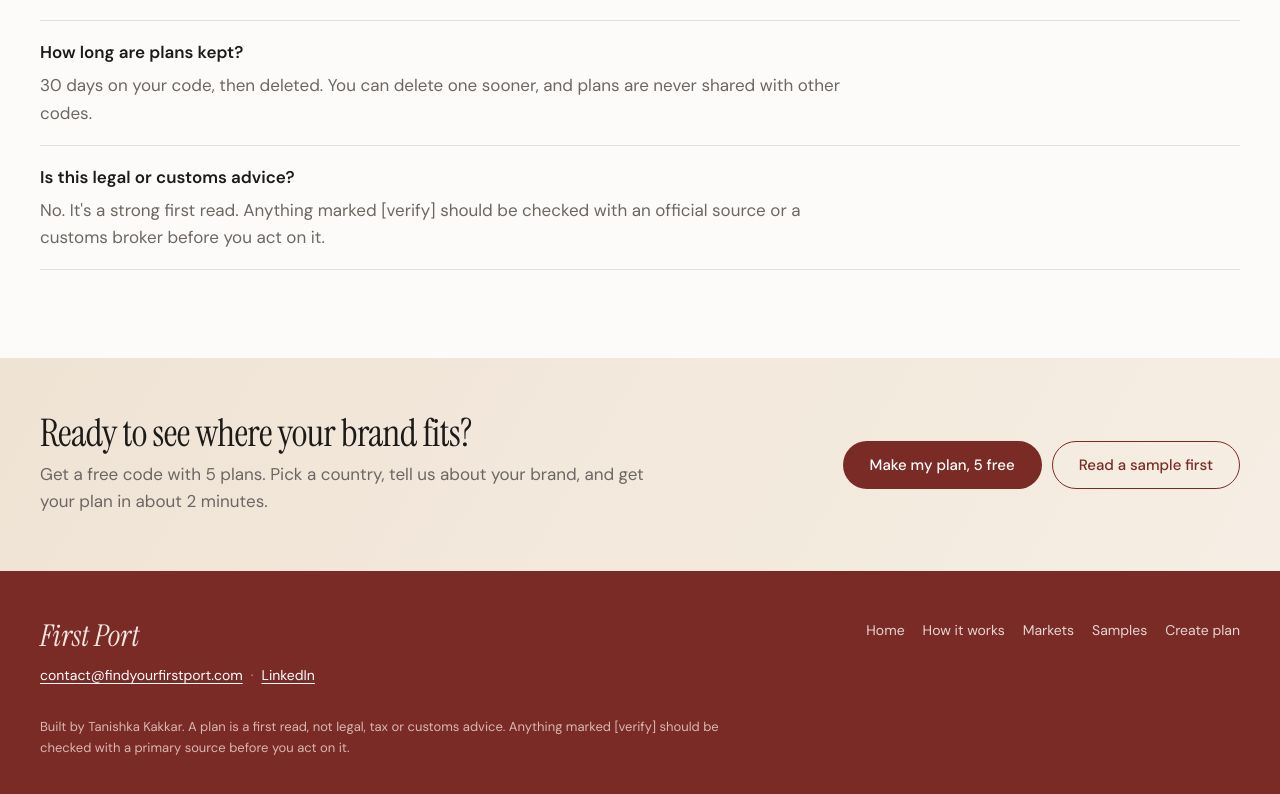
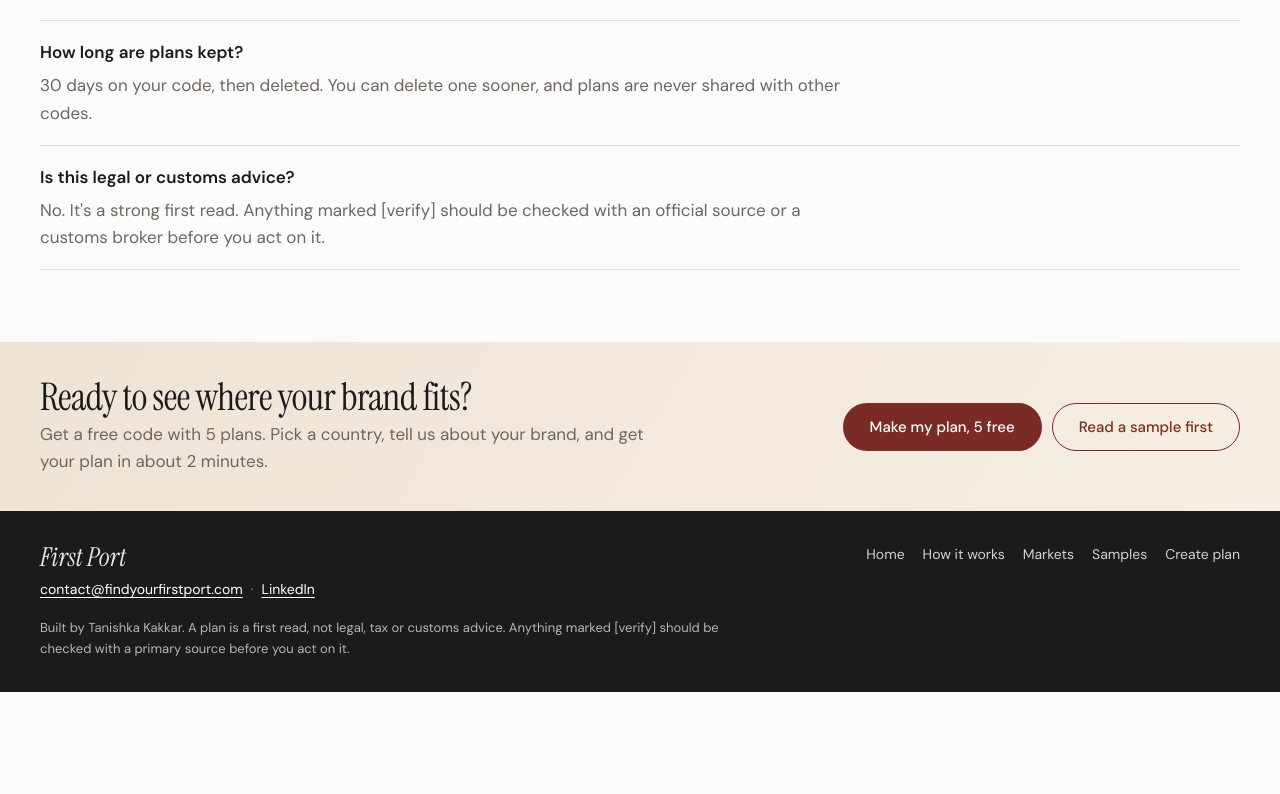
Before and after one commit to tanishkakakkar-max/entry-plan, a Next.js app: page /how-it-works in a window 1280 px wide. Shown: the part 2529-3323 px from the top of the page. After the commit the page ends 3221 px from the top, so only its background shows below. Built offline with nearby package versions, Linux system fonts and the light colour scheme.

Commit message:
Black footer; tighter sand band and footer

```diff
--- a/app/globals.css
+++ b/app/globals.css
@@ -710,3 +710,18 @@ main:not(:has(.plan-cta)) + .footer { margin-top: 96px; }
 .plan-cta .btn-line-light { border-color: var(--maroon); color: var(--maroon); }
 .plan-cta .btn-line-light:hover { background: var(--maroon); color: var(--white); }
 .plan-cta + .footer, main:has(.plan-cta) + .footer { padding-top: 48px; }
+/* footer back to the original forest green */
+.footer { background: var(--forest); color: #e9e6df; }
+.footer a { color: #f3f1ec; }
+/* footer: black */
+.footer { background: var(--ink); color: #ece8e4; }
+.footer a { color: #fff; }
+/* tighter sand band and footer */
+.plan-cta { padding: 36px 0; margin-top: 72px; }
+.plan-cta h2 { margin-bottom: 4px; }
+.plan-cta-inner { gap: 16px; }
+.footer, .plan-cta + .footer, main:has(.plan-cta) + .footer { padding-top: 32px; padding-bottom: calc(28px + env(safe-area-inset-bottom)); }
+.footer-inner { gap: 14px; }
+.footer-mark { font-size: 26px !important; margin-bottom: 6px !important; }
+.footer p { margin-bottom: 4px; }
+@media (max-width: 767px) { .footer, .plan-cta + .footer, main:has(.plan-cta) + .footer { padding-bottom: calc(84px + env(safe-area-inset-bottom)); } }
```
